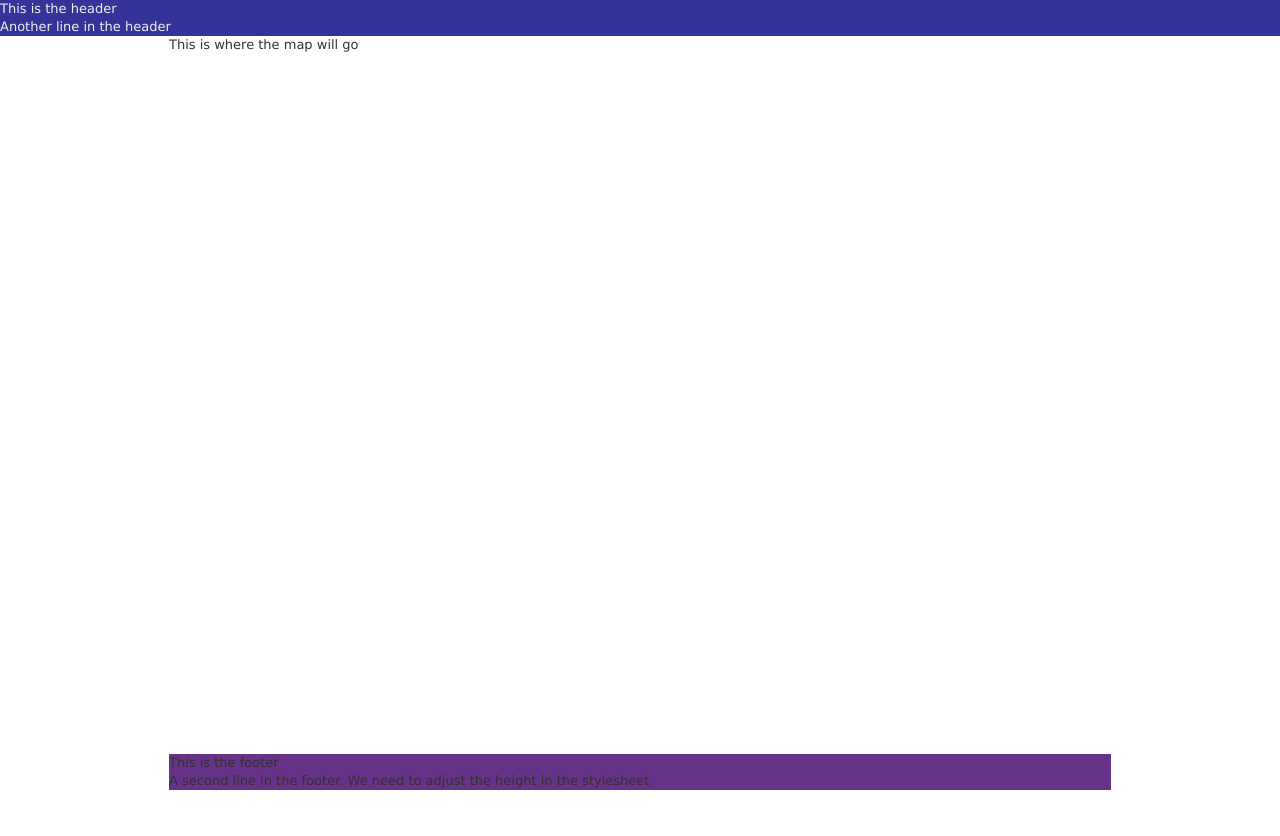
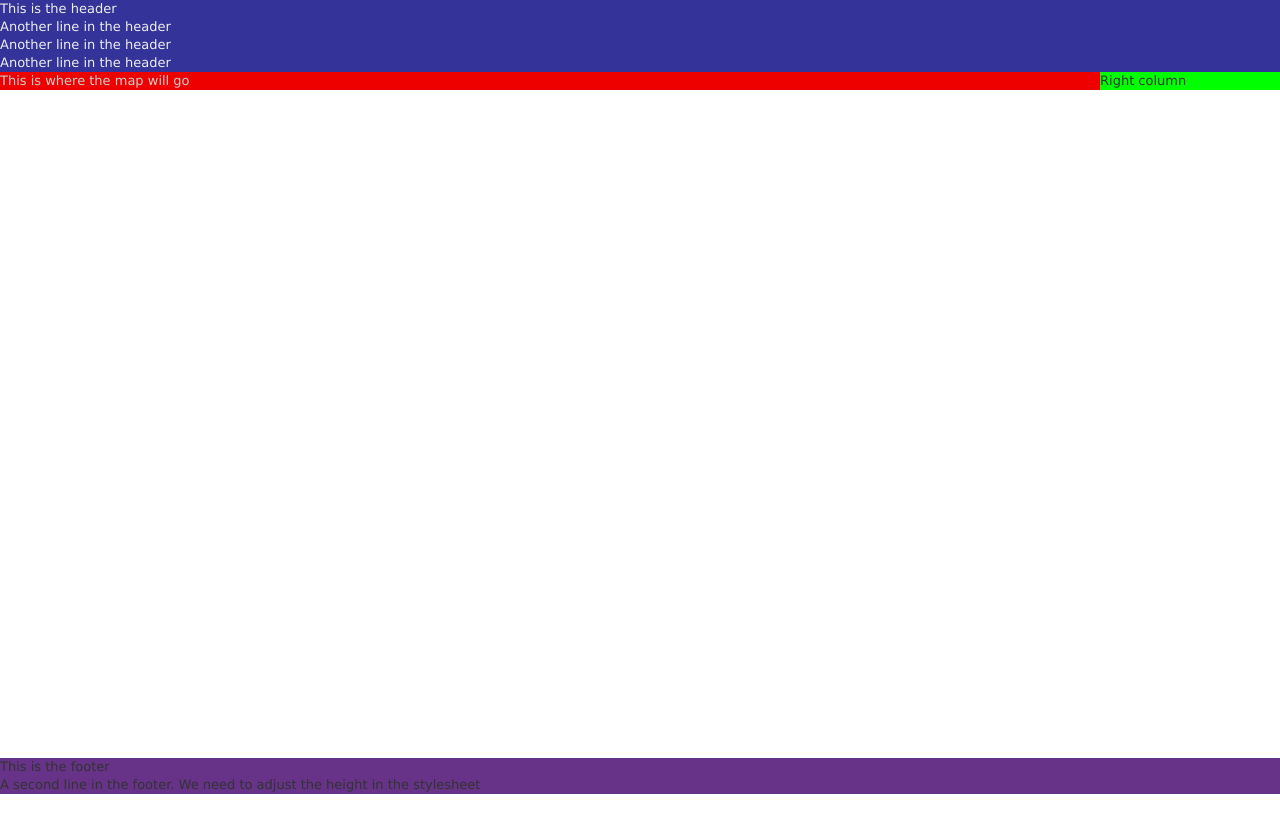
Before and after one commit to piedog/canoetrek, a Rails app: page /map in a window 1280 px wide. After the commit the page ends 794 px from the top, so only its background shows below. Run offline with Rails 7, Linux system fonts and the light colour scheme; style sheets or scripts are compiled from the project's sources; parts of the project's set-up code (start-up, migrations or seed data) failed here and were passed over; some libraries are stand-ins or nearby versions.

Commit message:
Float right

```diff
--- a/app/assets/stylesheets/static_pages.css.scss
+++ b/app/assets/stylesheets/static_pages.css.scss
@@ -1,37 +1,8 @@
-// Place all the styles related to the StaticPages controller here.
-// They will automatically be included in application.css.
-// You can use Sass (SCSS) here: http://sass-lang.com/
-/***
-html,body {
-    height: 100%;
-    padding: 0;
-    margin: 0;
-}
-
-#header {
-    background-color: #ccc;
-    height: 100px;
-}
-
-#content {
-    width:100%;
-    height:100%;
-}
-
-#footer {
-    background-color: #ccc;
-    height: 50px;
-    font-size:10px;
-}
-
-#map {
-    width:100%;
-    height:100%;
-}
-************/
-
 /***********************************************************************/
-
+/**  Taken from:
+    https://code.google.com/p/cleanstickyfooter/
+    For keeping a header at the top
+ **/
 html, body {
     width: 100%;
        height: 100%;
@@ -45,16 +16,17 @@ div#wrapper {
     min-height: 100%;
     height: auto !important;
     height: 100%;
-    margin: 0px 0px -82px 0px;
+    margin: 0px 0px -42px 0px;     /** 3rd attr offsets the margin by dim of height (below) **/
  }
 div#footer_wrapper {
     width: 100%;
-    height: 82px;
+    height: 42px;                 /** height of footer  **/
  }
 div#content_wrapper {
     width: 100%;
-    padding: 0px 0px 82px 0px;
+    padding: 0px 0px 42px 0px;    /** 3rd attr counteracts the margin offset above  **/
  }
+/**   Use if we have the content centered
 div#footer_wrapper, div#content_wrapper {
     min-width: 942px;
  }
@@ -62,7 +34,24 @@ div#footer_inner_wrapper, div#content_inner_wrapper {
     width: 942px;
     margin: 0px auto;
  }
+ **/
 /***********************************************************************/
 
 div#header { background: #339; color:#eee; }
 div#footer { background: #638; height:100%; }
+
+div#content_inner_wrapper { height: auto; overflow: hidden; }
+
+div#map-container {
+    background-color: #e00;
+    color:#ccc;
+    float:none;
+    width: auto;
+    overflow: hidden;
+}
+div#right-column {
+    width: 180px;
+    background-color: #0f0;
+    float:right;
+    height: 100%;
+}
--- a/app/views/layouts/_header.html.erb
+++ b/app/views/layouts/_header.html.erb
@@ -1,4 +1,6 @@
 <div id="header">
     This is the header
     <br /> Another line in the header
+    <br /> Another line in the header
+    <br /> Another line in the header
 </div>
--- a/app/views/layouts/application.html.erb
+++ b/app/views/layouts/application.html.erb
@@ -8,11 +8,10 @@
   <%= csrf_meta_tags %>
 </head>
 <body class="app">
-    <%= render 'layouts/header' %>
-
     <div id="wrapper">
         <div id="content_wrapper">
             <div id="content_inner_wrapper">
+                <%= render 'layouts/header' %>
                 <%= yield %>
             </div>
         </div>
--- a/app/views/static_pages/map.html.erb
+++ b/app/views/static_pages/map.html.erb
@@ -1,3 +1,6 @@
-    <div id="map">
+    <div id="right-column">
+        Right column
+    </div>
+    <div id="map-container">
         This is where the map will go
     </div>
```
